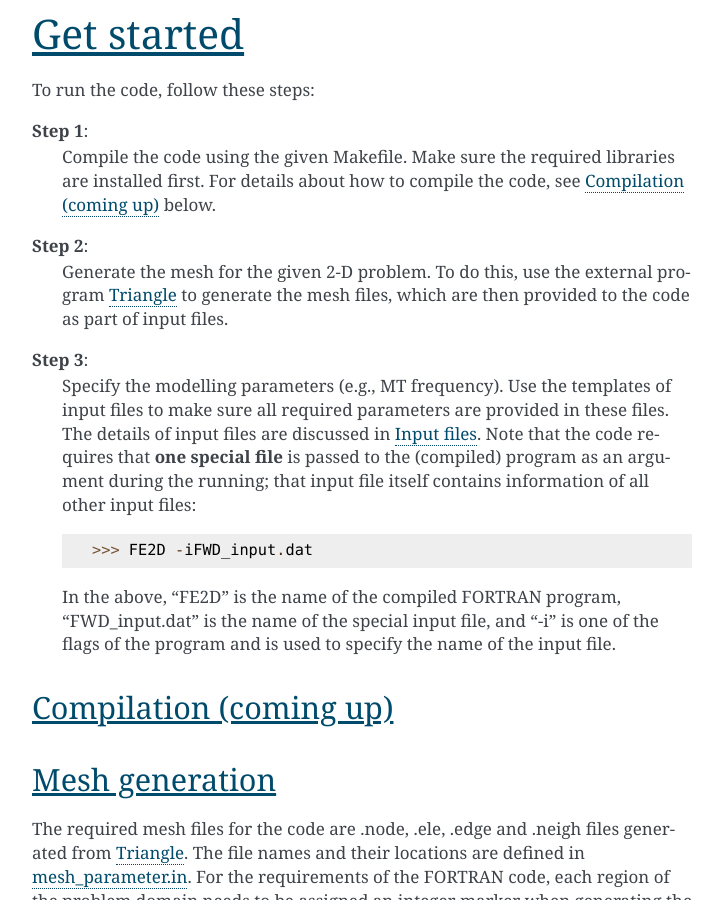
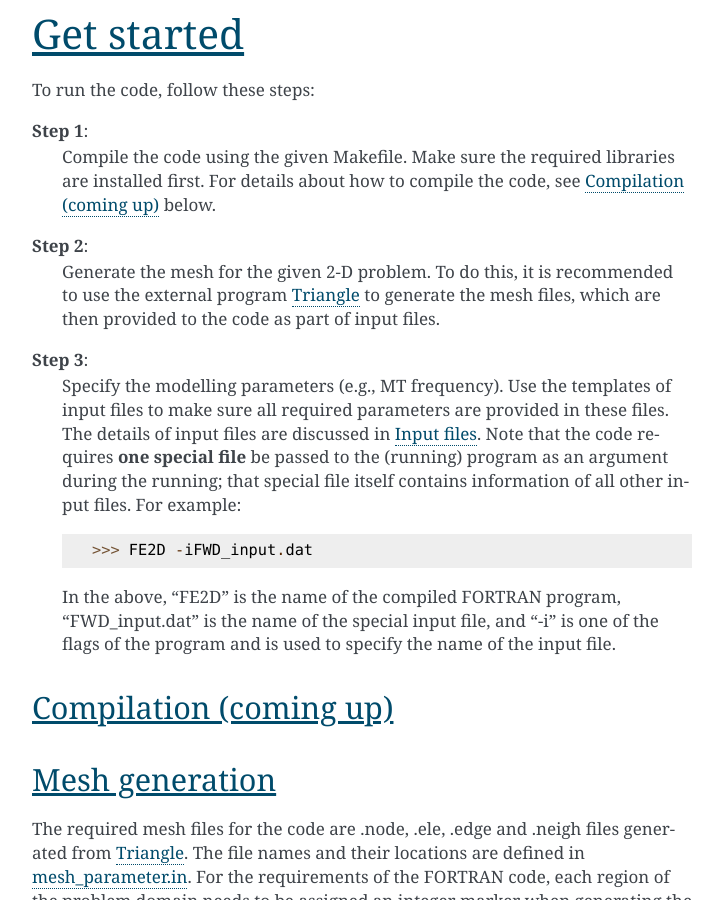
Before and after one commit to InfinityHub/FE2D_forEM, a Sphinx documentation site: the page built from docs/source/index.rst, in a window 1280 px wide and 900 px high, scrolled down 1013 px. Shown: the whole window, without its empty margins (388-1111 px from the left). Built offline with Sphinx 7.4.7, drawn with Linux system fonts in a browser that asks for light colours.

Commit message:
Update index.rst
minor modification

```diff
--- a/docs/source/index.rst
+++ b/docs/source/index.rst
@@ -30,10 +30,10 @@ To run the code, follow these steps:
    Compile the code using the given Makefile. Make sure the required libraries are installed first. For details about how to compile the code, see :ref:`label-section-compile` below.
 
 **Step 2**:
-   Generate the mesh for the given 2-D problem. To do this, use the external program `Triangle <https://www.cs.cmu.edu/~quake/triangle.html>`_ to generate the mesh files, which are then provided to the code as part of input files.
+   Generate the mesh for the given 2-D problem. To do this, it is recommended to use the external program `Triangle <https://www.cs.cmu.edu/~quake/triangle.html>`_ to generate the mesh files, which are then provided to the code as part of input files.
 
 **Step 3**:
-   Specify the modelling parameters (e.g., MT frequency). Use the templates of input files to make sure all required parameters are provided in these files. The details of input files are discussed in :ref:`label-input-files`. Note that the code requires that **one special file** is passed to the (compiled) program as an argument during the running; that input file itself contains information of all other input files:
+   Specify the modelling parameters (e.g., MT frequency). Use the templates of input files to make sure all required parameters are provided in these files. The details of input files are discussed in :ref:`label-input-files`. Note that the code requires **one special file** be passed to the (running) program as an argument during the running; that special file itself contains information of all other input files. For example:
 
    .. code-block::
 
```
